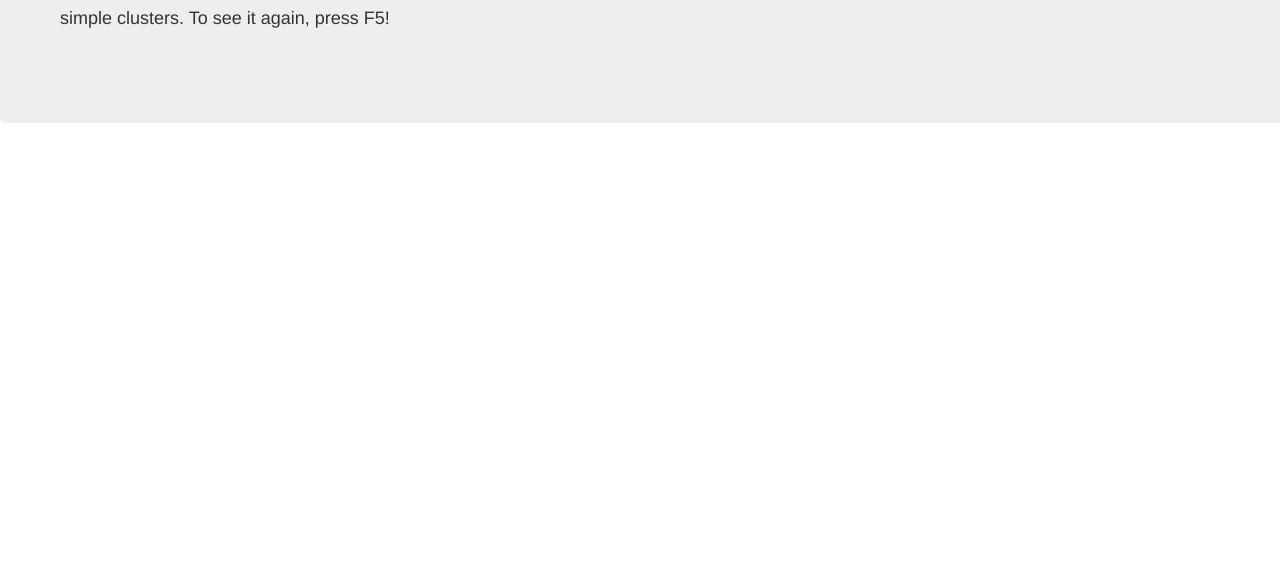
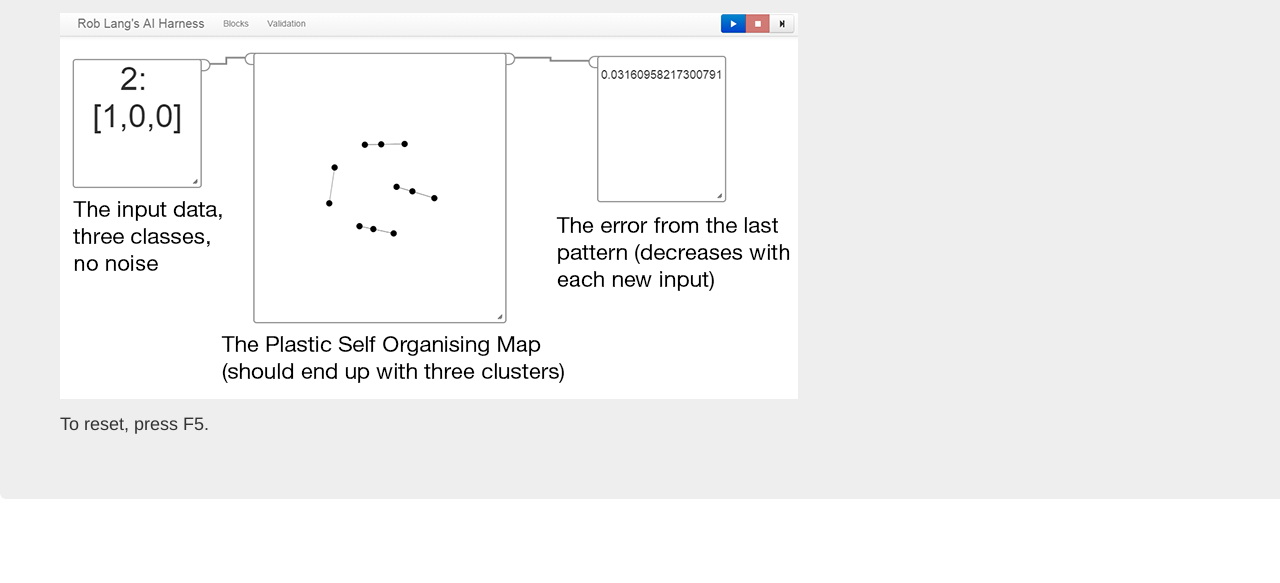
Before and after one commit to brainwipe/Harness, a website: page index.html in a window 1280 px wide. Shown: the part 217-800 px from the top of the page. Drawn offline with Linux system fonts and the light colour scheme.

Commit message:
Extra help information

```diff
--- a/index.html
+++ b/index.html
@@ -75,7 +75,9 @@
 
     <div class="hero-unit container" id="welcome">
         <h1>Welcome, DeepMind!</h1>
-        This is Rob Lang's pet project, a technology demonstrator for his Plastic Self Organising Map. Here's a quick demo of the network clustering three simple clusters. To see it again, press F5!<br/>
+        This is Rob Lang's pet project, a technology demonstrator for his Plastic Self Organising Map. Here's what you'll see:
+        <a href="images/welcome.png"><img style="margin:10px auto" src="images/welcome.png" title="This is a simple model for a demonstration"/></a><br/>
+        To reset, press F5.
         <br/>
     </div>
 
```
Also changed, not shown: images/welcome.png (added).
